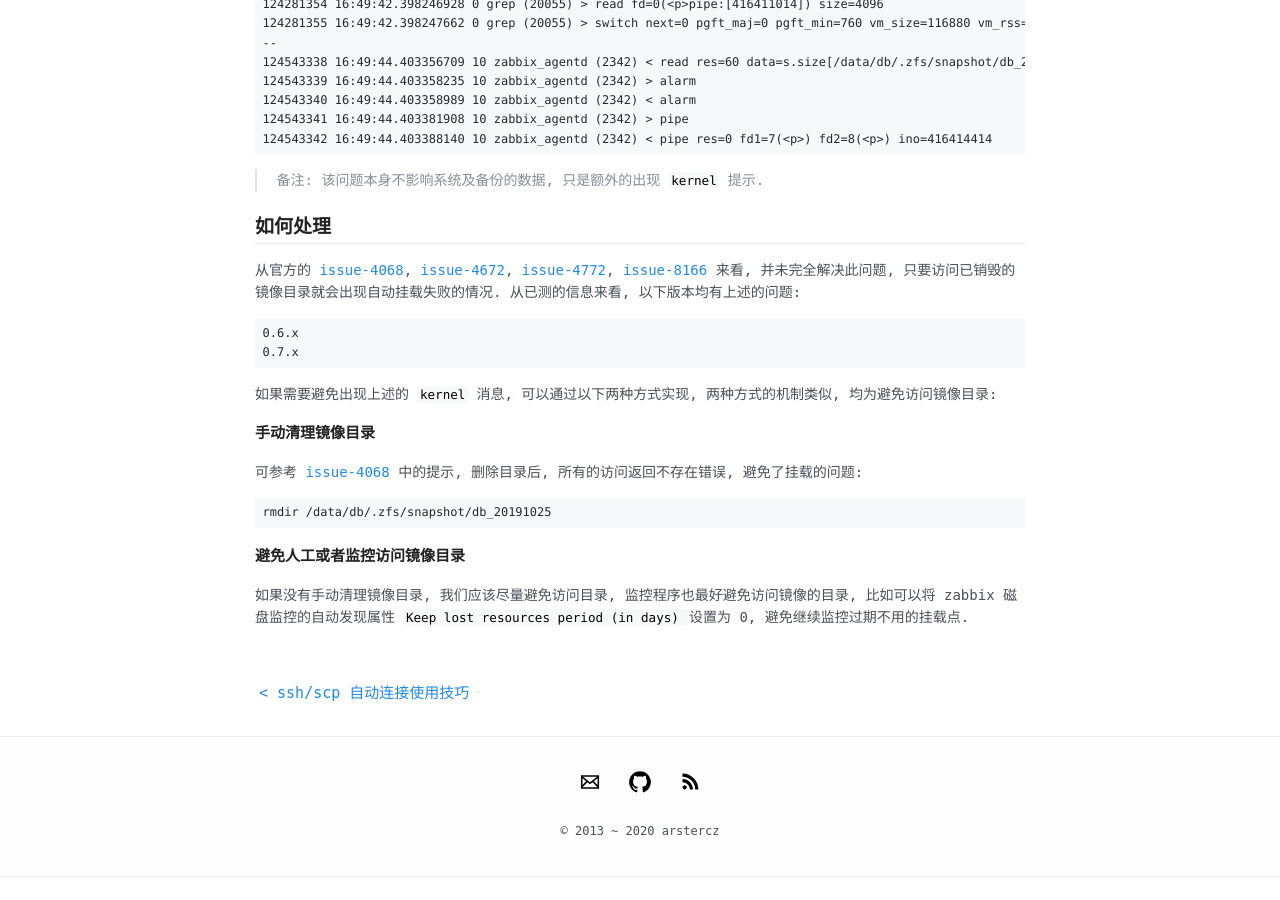
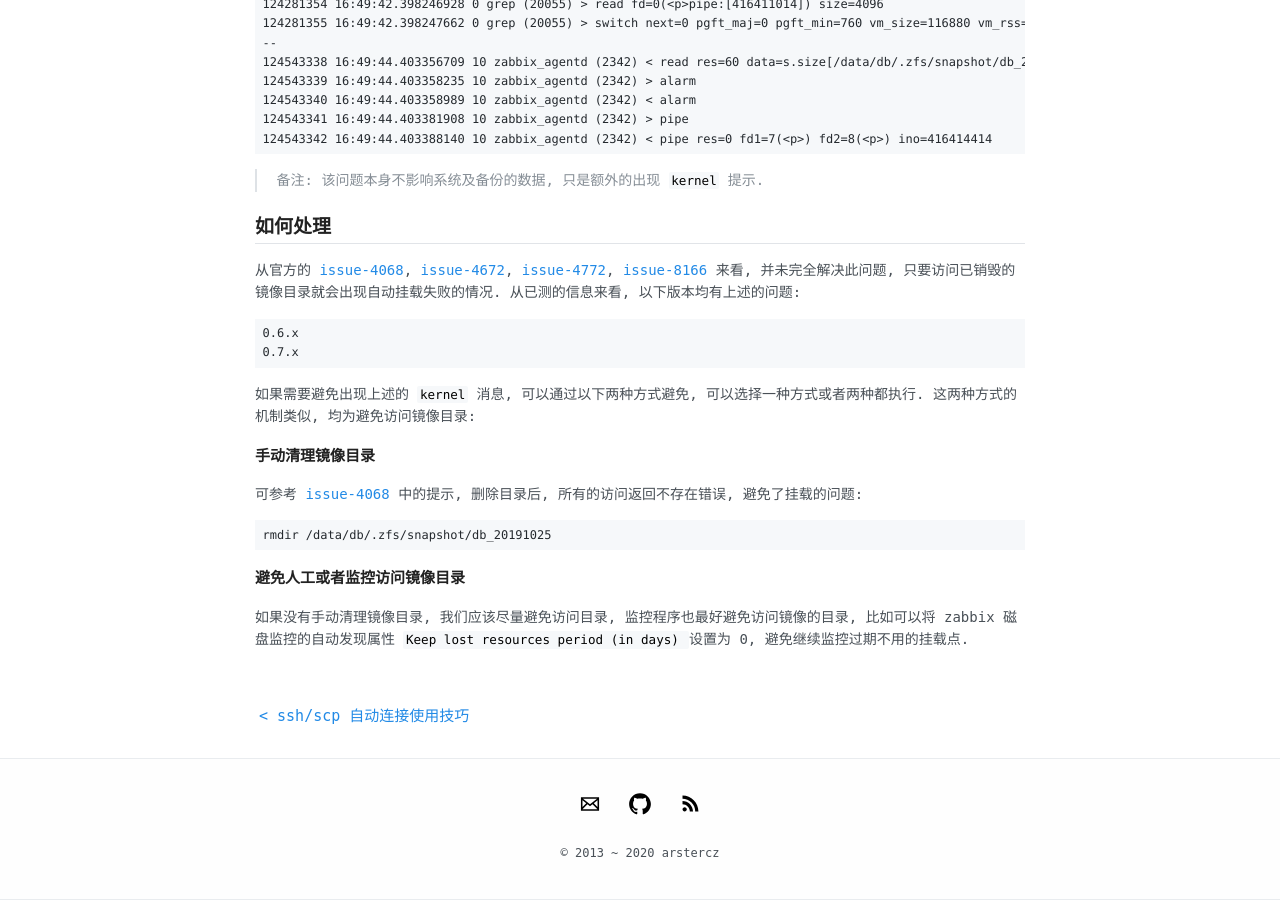
Before and after one commit to arstercz/arstercz.github.io, a Jekyll site: the page built from _posts/2020-03-09-how-to-avoid-unable_to_automount-after-destroy-zfs-snapshot.md, in a window 1280 px wide and 900 px high, scrolled down 1606 px. Built offline with Jekyll 4.4.1, drawn with Linux system fonts in a browser that asks for light colours; comment, search, counter and statistics services are not loaded; before the commit the page ends 2483 px from its top, so only the background shows below that.

Commit message:
add more note

````diff
--- a/_posts/2020-03-09-how-to-avoid-unable_to_automount-after-destroy-zfs-snapshot.md
+++ b/_posts/2020-03-09-how-to-avoid-unable_to_automount-after-destroy-zfs-snapshot.md
@@ -93,7 +93,7 @@
 0.7.x
 ```
 
-如果需要避免出现上述的 `kernel` 消息, 可以通过以下两种方式实现, 两种方式的机制类似, 均为避免访问镜像目录:
+如果需要避免出现上述的 `kernel` 消息, 可以通过以下两种方式避免, 可以选择一种方式或者两种都执行. 这两种方式的机制类似, 均为避免访问镜像目录:
 
 #### 手动清理镜像目录
 
````
